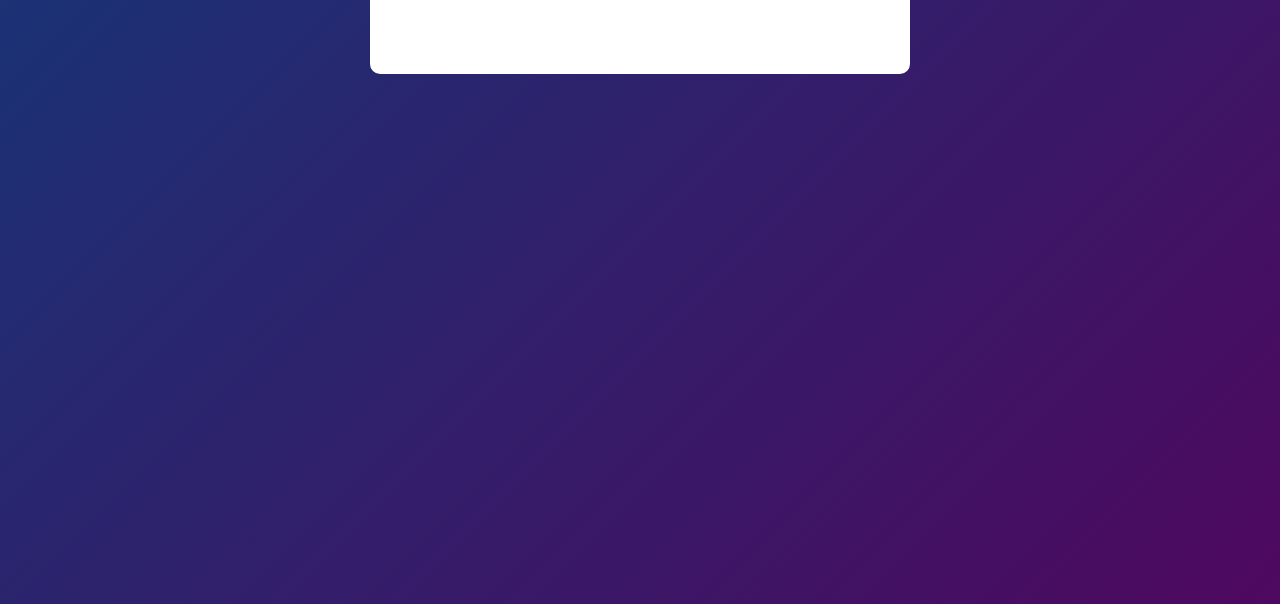
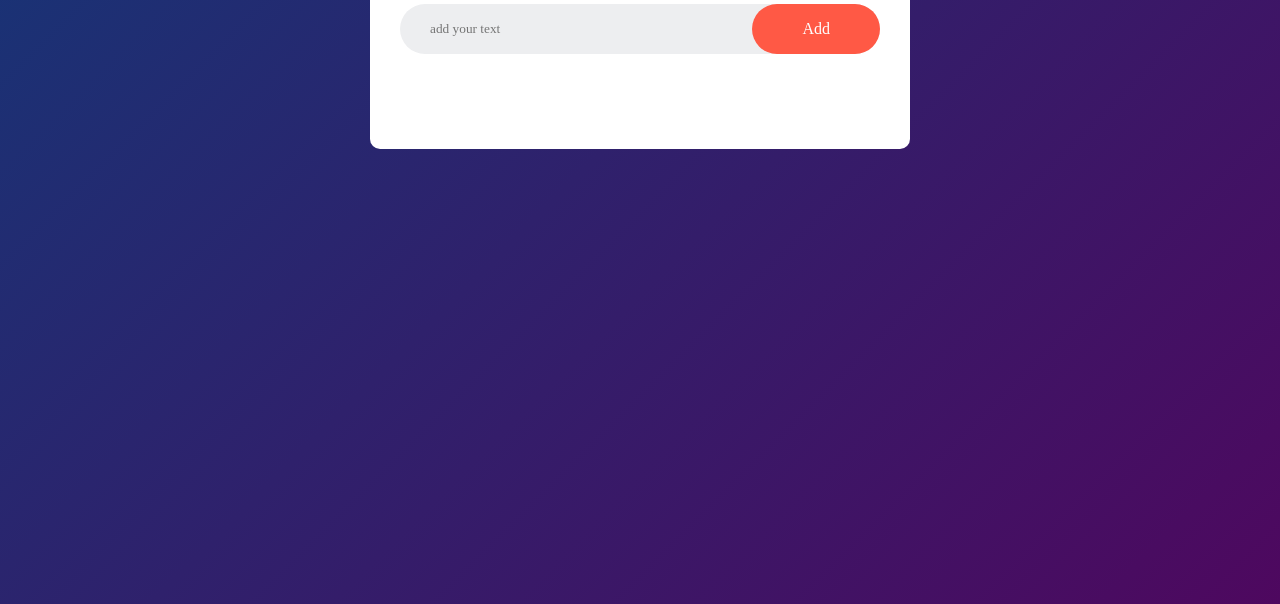
Before and after one commit to aklema094/TO-DO-LIST, a plain HTML site: page index.html in a window 1280 px wide. Shown: the part 196-800 px from the top of the page. Drawn offline with Linux system fonts and the light colour scheme.

Commit message:
added to do task input feild

```diff
--- a/index.html
+++ b/index.html
@@ -10,6 +10,10 @@
     <div class="container">
         <div class="todo-app">
             <h2>To-Do List <img src="images/icon.png" alt=""></h2>
+            <div class="row">
+                <input type="text" id="input-box" placeholder="add your text">
+                <button id="addBtn">Add</button>
+            </div>
         </div>
     </div>
 </body>
--- a/style.css
+++ b/style.css
@@ -28,3 +28,29 @@
     width: 30px;
     margin-left: 10px;
 }
+.row{
+    display: flex;
+    align-items: center;
+    justify-content: space-between;
+    background: #edeef0;
+    border-radius: 30px;
+    padding-left: 20px;
+    margin-bottom: 25px;
+}
+input{
+    flex: 1;
+    border: none;
+    outline: none;
+    background: transparent;
+    padding: 10px;
+}
+button{
+    border: none;
+    outline: none;
+    padding: 16px 50px;
+    background: #ff5945;
+    color: #fff;
+    font-size: 16px;
+    cursor: pointer;
+    border-radius: 40px;
+}
```
